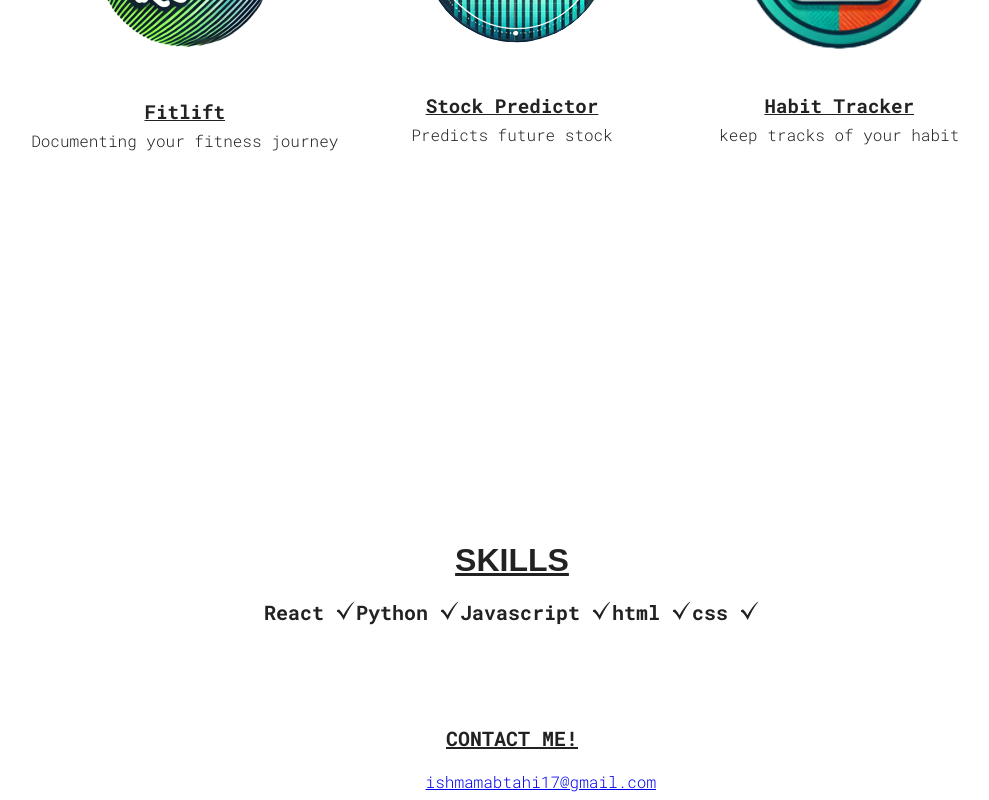
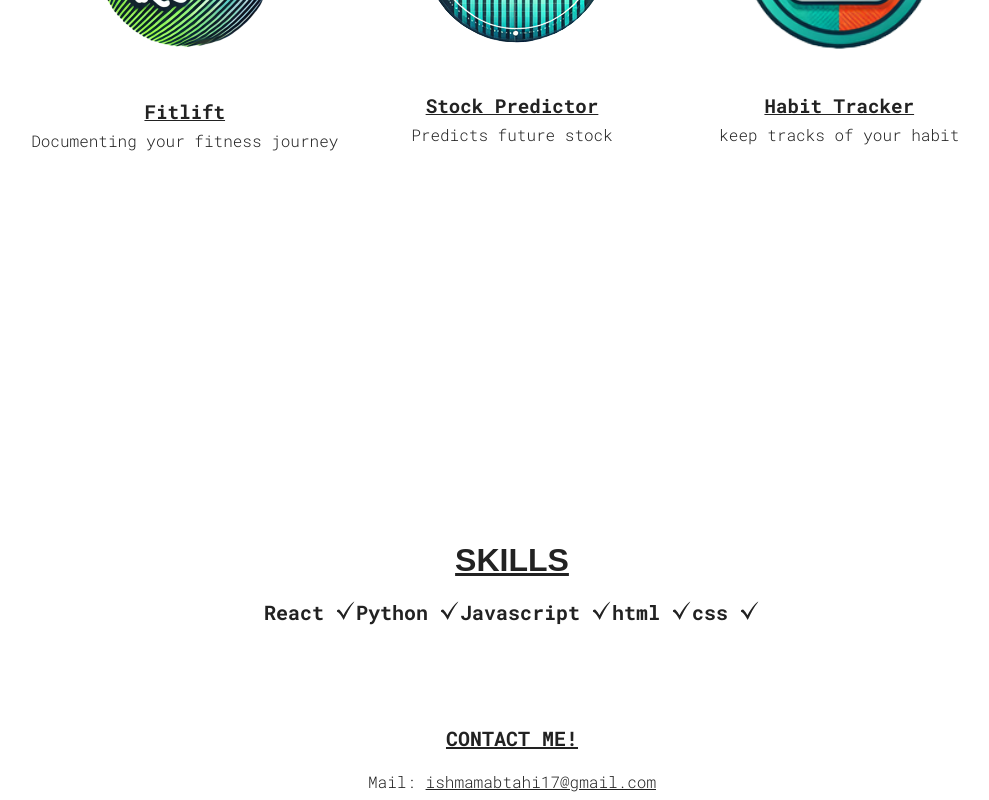
Before and after one commit to IshdoesCoding/Ishmam_Abtahi-Portfolio, a React (Vite) app: page / in a window 1280 px wide. Shown: the part 1126-1926 px from the top of the page, without its empty margins (128-1117 px from the left). Built offline with nearby package versions, Linux system fonts and the light colour scheme; a web font is replaced by a local one.

Commit message:
Update ContactStyles.module.css

```diff
--- a/src/sections/Contact/ContactStyles.module.css
+++ b/src/sections/Contact/ContactStyles.module.css
@@ -11,7 +11,11 @@
     }
 
     p{
-        color: #fff;
+        color: var(--text-color);
+    }
+
+    a{
+        color: var(--text-color);
     }
 
 }
```
